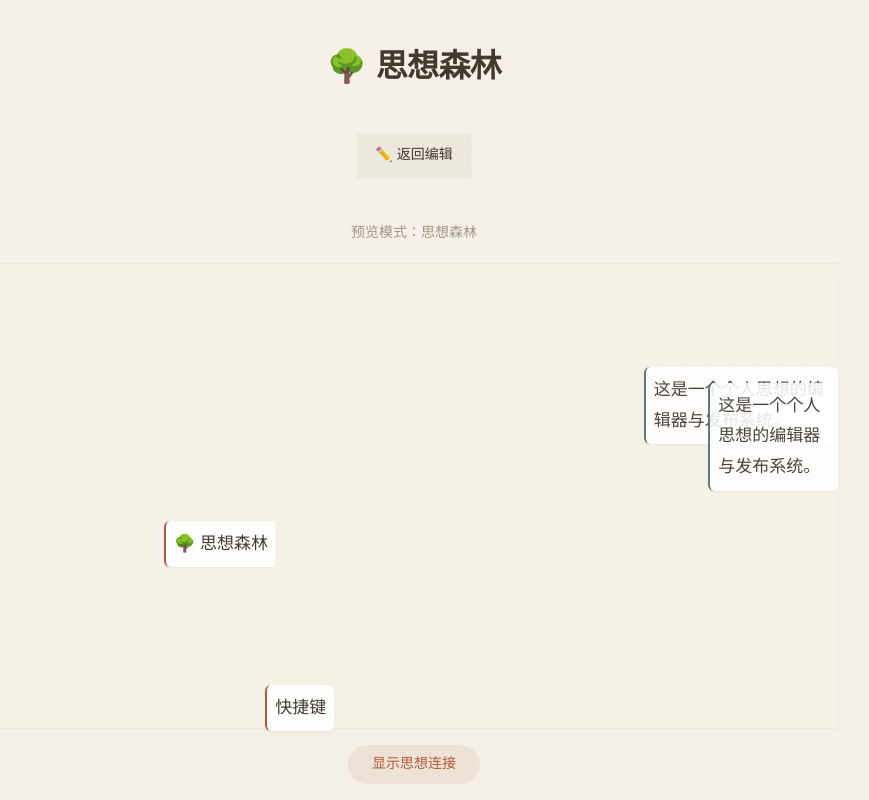
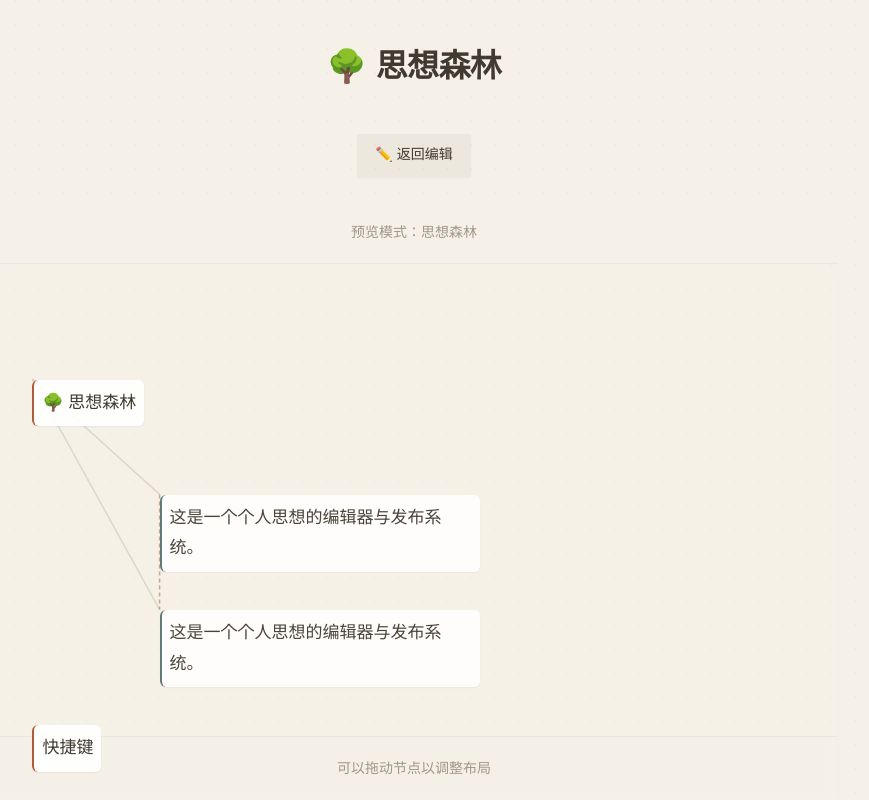
Before and after one commit to tobenot/Tree-Plan, a React (Vite) app: page / in a window 1280 px wide. Both pictures are taken after a click on the button "👁️‍🗨️ 本地预览". Shown: the top 800 px of the page, without its empty margins (226-1095 px from the left). Built offline with nearby package versions, Linux system fonts and the light colour scheme.

Commit message:
Update Preview.tsx

```diff
--- a/src/Preview.tsx
+++ b/src/Preview.tsx
@@ -1,4 +1,4 @@
-import { useState, useEffect, useMemo } from 'react';
+import { useState, useEffect, useMemo, useRef, memo } from 'react';
 
 type TiptapMark = {
 	type: string;
@@ -12,29 +12,83 @@ type TiptapNode = {
 	marks?: TiptapMark[];
 };
 
-// 提取文本节点和链接状态（递归处理所有嵌套结构）
-function extractTextNodesWithMeta(node: TiptapNode): Array<{text: string; isLinked: boolean}> {
-	// 如果是文本节点，直接返回
-	if (node.type === 'text') {
-		const text = node.text || '';
-		const isLinked = node.marks?.some(mark => mark.type === 'autoLink') || false;
-		return [{text, isLinked}];
+type ThoughtRenderNode = {
+	id: string;
+	parentId: string | null;
+	text: string;
+	depth: number;
+	isLinked: boolean;
+	position: { x: number; y: number };
+};
+
+
+function parseTiptapNodes(rootNode: TiptapNode): ThoughtRenderNode[] {
+	const renderNodes: ThoughtRenderNode[] = [];
+	const depthWidth = 15; // 每个深度层级的宽度（百分比）
+	const baseIndent = 5;  // 基础缩进
+
+	function traverse(node: TiptapNode, parentId: string | null = null, depth = 0) {
+		if (node.type === 'listItem' && node.content) {
+			const id = `node-${renderNodes.length}`;
+			let text = '';
+			let isLinked = false;
+
+			const paragraph = node.content.find(c => c.type === 'paragraph');
+			if (paragraph?.content) {
+				text = paragraph.content
+					.filter(c => c.type === 'text')
+					.map(c => c.text || '')
+					.join('');
+
+				isLinked = paragraph.content.some(c =>
+					c.marks?.some(m => m.type === 'autoLink')
+				);
+			}
+
+			if (text.trim()) {
+				// 结构化布局
+				const x = baseIndent + depth * depthWidth;
+				const y = (renderNodes.length + 1) * 12; // 简单的垂直分布
+
+				renderNodes.push({
+					id,
+					parentId,
+					text,
+					depth,
+					isLinked,
+					position: { x, y },
+				});
+
+				const nestedList = node.content.find(c => c.type === 'bulletList');
+				if (nestedList?.content) {
+					nestedList.content.forEach(childItem => {
+						traverse(childItem, id, depth + 1);
+					});
+				}
+			}
+			return;
+		}
+
+		if (node.content) {
+			node.content.forEach(child => traverse(child, parentId, depth));
+		}
 	}
 
-	// 如果没有content，返回空数组
-	if (!node.content) return [];
-
-	// 递归处理所有子节点
-	return node.content.flatMap(extractTextNodesWithMeta);
+	traverse(rootNode);
+	return renderNodes;
 }
 
 // 思想节点组件
-const ThoughtNode = ({ text, depth, position, isLinked }: {
+const ThoughtNode = memo(({ text, depth, position, isLinked, onMouseDown }: {
 	text: string;
 	depth: number;
 	position: {x: number; y: number};
 	isLinked: boolean;
+	onMouseDown: (e: React.MouseEvent) => void;
 }) => {
+	// 调试信息，确认组件是否重新渲染
+	console.log(`渲染节点: ${text}`);
+
 	// 根据深度设置样式变体
 	const baseClasses = "absolute p-leaf transform transition-all duration-300 rounded-leaf bg-white/90 shadow-sm cursor-pointer border-l-2 hover:-translate-y-1 hover:shadow-md max-w-xs";
 
@@ -58,47 +112,89 @@ const ThoughtNode = ({ text, depth, position, isLinked }: {
 				left: `${position.x}%`,
 				top: `${position.y}%`
 			}}
+			onMouseDown={onMouseDown}
 		>
 			{text}
 		</div>
 	);
-};
+});
 
 const Preview = ({ content }: { content: TiptapNode }) => {
-	// 使用useMemo优化提取和处理节点的过程
-	const thoughtNodes = useMemo(() => {
-		if (!content) return [];
+	const [thoughtNodes, setThoughtNodes] = useState<ThoughtRenderNode[]>([]);
+	const [draggingInfo, setDraggingInfo] = useState<{ id: string; offsetX: number; offsetY: number } | null>(null);
+	const containerRef = useRef<HTMLDivElement>(null);
 
-		// 提取所有文本节点和它们的链接状态
-		const extractedNodes = extractTextNodesWithMeta(content);
+	useEffect(() => {
+		if (!content) {
+			setThoughtNodes([]);
+			return;
+		};
+
+		const nodes = parseTiptapNodes(content);
 
 		// 调试信息
-		console.log('提取的节点:', extractedNodes);
-
-		// 过滤空节点并处理每个有效节点
-		return extractedNodes
-			.filter(item => item.text.trim().length > 0)
-			.map((item, index) => {
-				// 根据文本长度计算深度
-				const length = item.text.length;
-				const depth = Math.min(Math.floor(length / 10), 5); // 0-5深度级别
-
-				// 随机但有约束的位置
-				const x = 10 + Math.random() * 80; // 10-90% 宽度
-				const y = 10 + Math.random() * 80; // 10-90% 高度
-
-				return {
-					id: index,
-					text: item.text,
-					depth,
-					position: { x, y },
-					isLinked: item.isLinked
-				};
-			});
+		console.log('解析的节点:', nodes);
+		setThoughtNodes(nodes);
 	}, [content]);
 
-	// 记录连接线的状态
-	const [showConnections, setShowConnections] = useState(false);
+	const handleMouseDown = (e: React.MouseEvent, nodeId: string) => {
+		const nodeElement = e.currentTarget as HTMLDivElement;
+		const rect = nodeElement.getBoundingClientRect();
+		const offsetX = e.clientX - rect.left;
+		const offsetY = e.clientY - rect.top;
+
+		setDraggingInfo({ id: nodeId, offsetX, offsetY });
+		e.preventDefault();
+	};
+
+	const handleMouseMove = (e: React.MouseEvent) => {
+		if (!draggingInfo || !containerRef.current) return;
+
+		const containerRect = containerRef.current.getBoundingClientRect();
+
+		const newX = Math.max(0, Math.min(100,
+			((e.clientX - containerRect.left - draggingInfo.offsetX) / containerRect.width) * 100
+		));
+		const newY = Math.max(0, Math.min(100,
+			((e.clientY - containerRect.top - draggingInfo.offsetY) / containerRect.height) * 100
+		));
+
+		setThoughtNodes(prevNodes =>
+			prevNodes.map(n =>
+				n.id === draggingInfo.id
+					? { ...n, position: { ...n.position, x: newX, y: newY } }
+					: n
+			)
+		);
+		e.preventDefault();
+	};
+
+	const handleMouseUp = () => {
+		setDraggingInfo(null);
+	};
+
+	// 使用 useMemo 优化关联链接的计算
+	const thematicLinks = useMemo(() => {
+		const links: Array<{from: ThoughtRenderNode, to: ThoughtRenderNode}> = [];
+		const linkedGroups = thoughtNodes
+			.filter(node => node.isLinked)
+			.reduce((acc, node) => {
+				acc[node.text] = acc[node.text] || [];
+				acc[node.text].push(node);
+				return acc;
+			}, {} as Record<string, ThoughtRenderNode[]>);
+
+		Object.values(linkedGroups).forEach(group => {
+			if (group.length > 1) {
+				for (let i = 0; i < group.length - 1; i++) {
+					for (let j = i + 1; j < group.length; j++) {
+						links.push({ from: group[i], to: group[j] });
+					}
+				}
+			}
+		});
+		return links;
+	}, [thoughtNodes]);
 
 	// 调试信息
 	console.log('思想节点数量:', thoughtNodes.length);
@@ -122,8 +218,49 @@ const Preview = ({ content }: { content: TiptapNode }) => {
 			</div>
 
 			{/* 思想森林容器 */}
-			<div className="relative min-h-[70vh] w-full max-w-4xl mx-auto px-branch py-trunk bg-earth-bg/50 rounded-trunk overflow-hidden shadow-sm">
-				{/* 渲染所有节点 */}
+			<div
+				ref={containerRef}
+				onMouseMove={handleMouseMove}
+				onMouseUp={handleMouseUp}
+				onMouseLeave={handleMouseUp}
+				className="relative min-h-[120vh] w-full max-w-4xl mx-auto px-branch py-trunk bg-earth-bg/50 rounded-trunk overflow-hidden shadow-sm"
+			>
+				{/* 渲染所有连接线 */}
+				<svg className="absolute inset-0 w-full h-full pointer-events-none z-0">
+					{/* 结构连接线 (灰色，实线) */}
+					{thoughtNodes.map(node => {
+						if (!node.parentId) return null;
+						const parentNode = thoughtNodes.find(p => p.id === node.parentId);
+						if (!parentNode) return null;
+
+						return (
+							<line
+								key={`line-struct-${node.id}-${parentNode.id}`}
+								x1={`${parentNode.position.x}%`}
+								y1={`${parentNode.position.y}%`}
+								x2={`${node.position.x}%`}
+								y2={`${node.position.y}%`}
+								className="stroke-root-secondary/30"
+								strokeWidth="1.5"
+							/>
+						);
+					})}
+
+					{/* 思想连接线 (主题色，虚线) */}
+					{thematicLinks.map((link, index) => (
+						<line
+							key={`line-theme-${index}`}
+							x1={`${link.from.position.x}%`}
+							y1={`${link.from.position.y}%`}
+							x2={`${link.to.position.x}%`}
+							y2={`${link.to.position.y}%`}
+							className="stroke-branch-accent/50"
+							strokeWidth="1.5"
+							strokeDasharray="4 3"
+						/>
+					))}
+				</svg>
+
 				{thoughtNodes.map((node) => (
 					<ThoughtNode
 						key={node.id}
@@ -131,26 +268,14 @@ const Preview = ({ content }: { content: TiptapNode }) => {
 						depth={node.depth}
 						position={node.position}
 						isLinked={node.isLinked}
+						onMouseDown={(e) => handleMouseDown(e, node.id)}
 					/>
 				))}
-
-				{/* 这里可以添加节点之间的连接线，使用SVG */}
-				{showConnections && (
-					<svg className="absolute inset-0 w-full h-full pointer-events-none">
-						{/* 在这里可以动态生成SVG连接线 */}
-						{/* 例如可以连接所有相同深度的节点，或者所有标记为链接的节点 */}
-					</svg>
-				)}
 			</div>
 
 			{/* 底部工具栏 */}
 			<div className="sticky bottom-0 bg-earth-bg/80 backdrop-blur-sm w-full text-center py-twig mt-twig border-t border-root-secondary/10">
-				<button
-					onClick={() => setShowConnections(!showConnections)}
-					className="px-branch py-leaf text-root bg-branch-accent/10 hover:bg-branch-accent/20 text-branch-accent rounded-full transition-colors"
-				>
-					{showConnections ? "隐藏" : "显示"}思想连接
-				</button>
+				<span className="text-root-secondary text-sm">可以拖动节点以调整布局</span>
 			</div>
 		</div>
 	);
```
